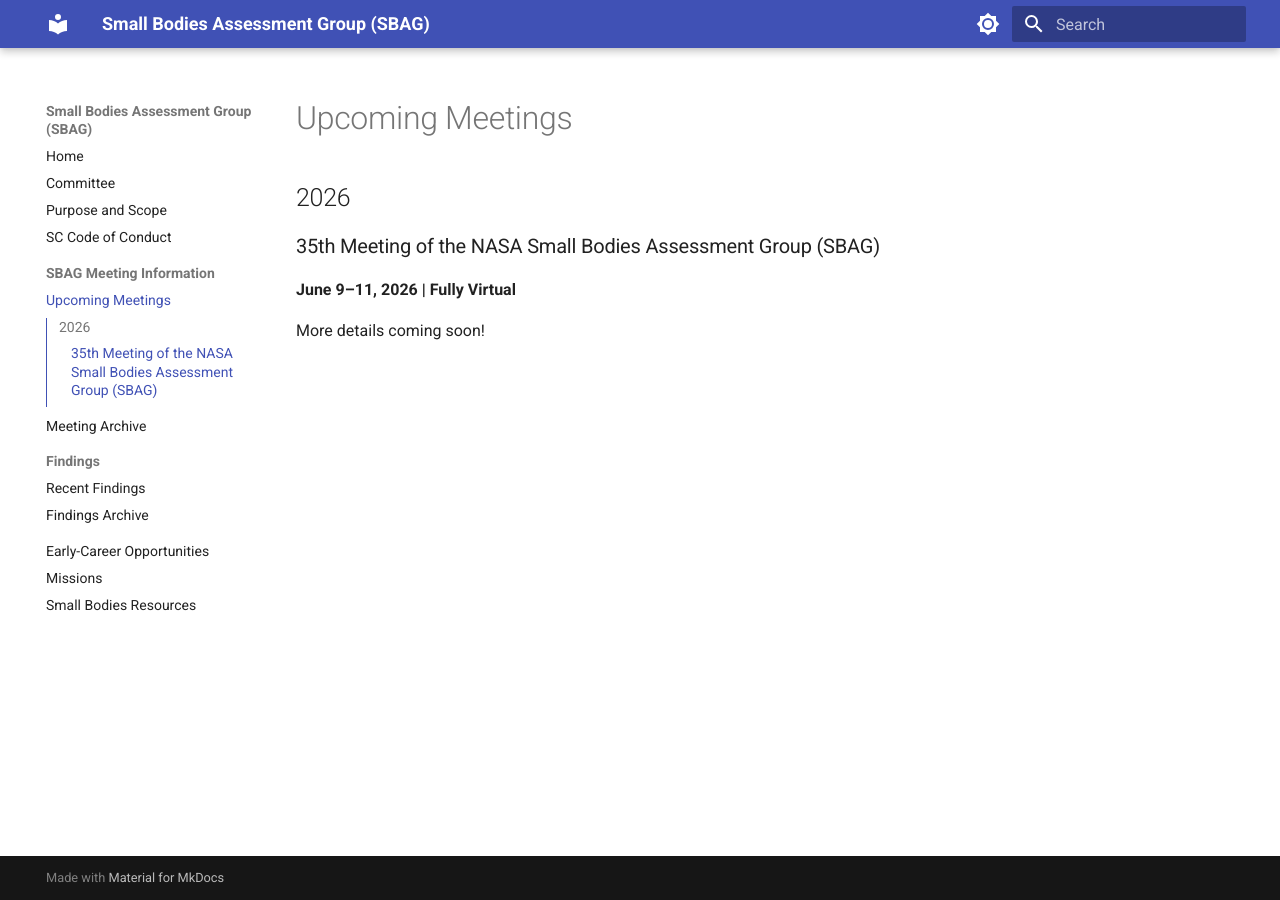
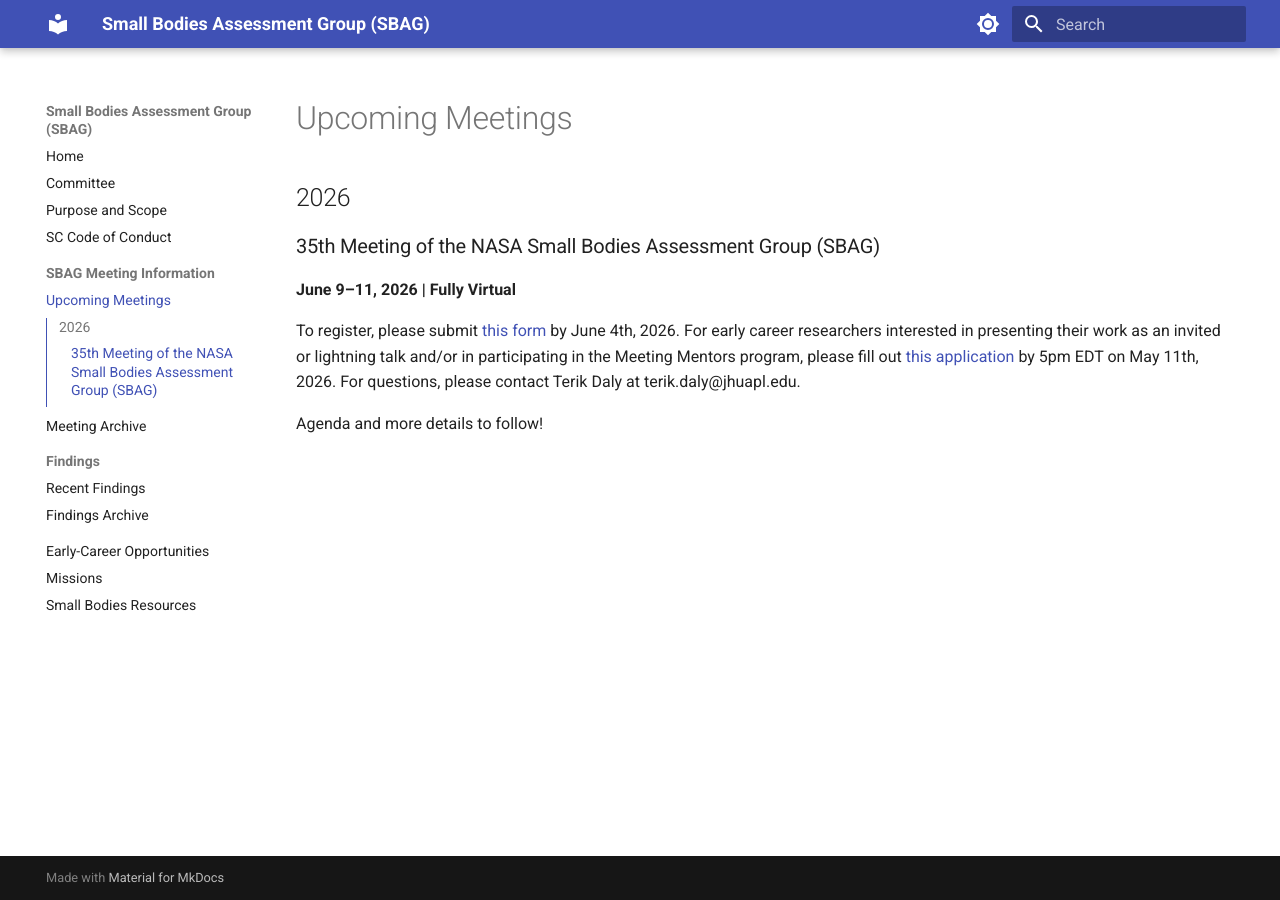
Before and after one commit to SmallBodiesAssessmentGroup/SBAG-Website, an MkDocs documentation site: the page built from docs/meetings/index.md, in a window 1280 px wide. Built offline with MkDocs 1.6.1 and Material for MkDocs 9.7.7, drawn with Linux system fonts in a browser that asks for light colours.

Commit message:
registration forms

```diff
--- a/docs/meetings/index.md
+++ b/docs/meetings/index.md
@@ -5,4 +5,6 @@
 ### 35th Meeting of the NASA Small Bodies Assessment Group (SBAG)
 **June 9–11, 2026 | Fully Virtual**
 
-More details coming soon!
+To register, please submit [this form](https://forms.gle/tFHNtwxrWqwR7iXCA) by June 4th, 2026. For early career researchers interested in presenting their work as an invited or lightning talk and/or in participating in the Meeting Mentors program, please fill out [this application](https://forms.gle/hpZ8F2Ghe8wz6TYm7) by 5pm EDT on May 11th, 2026. For questions, please contact Terik Daly at terik.daly@jhuapl.edu.
+
+Agenda and more details to follow!
```
